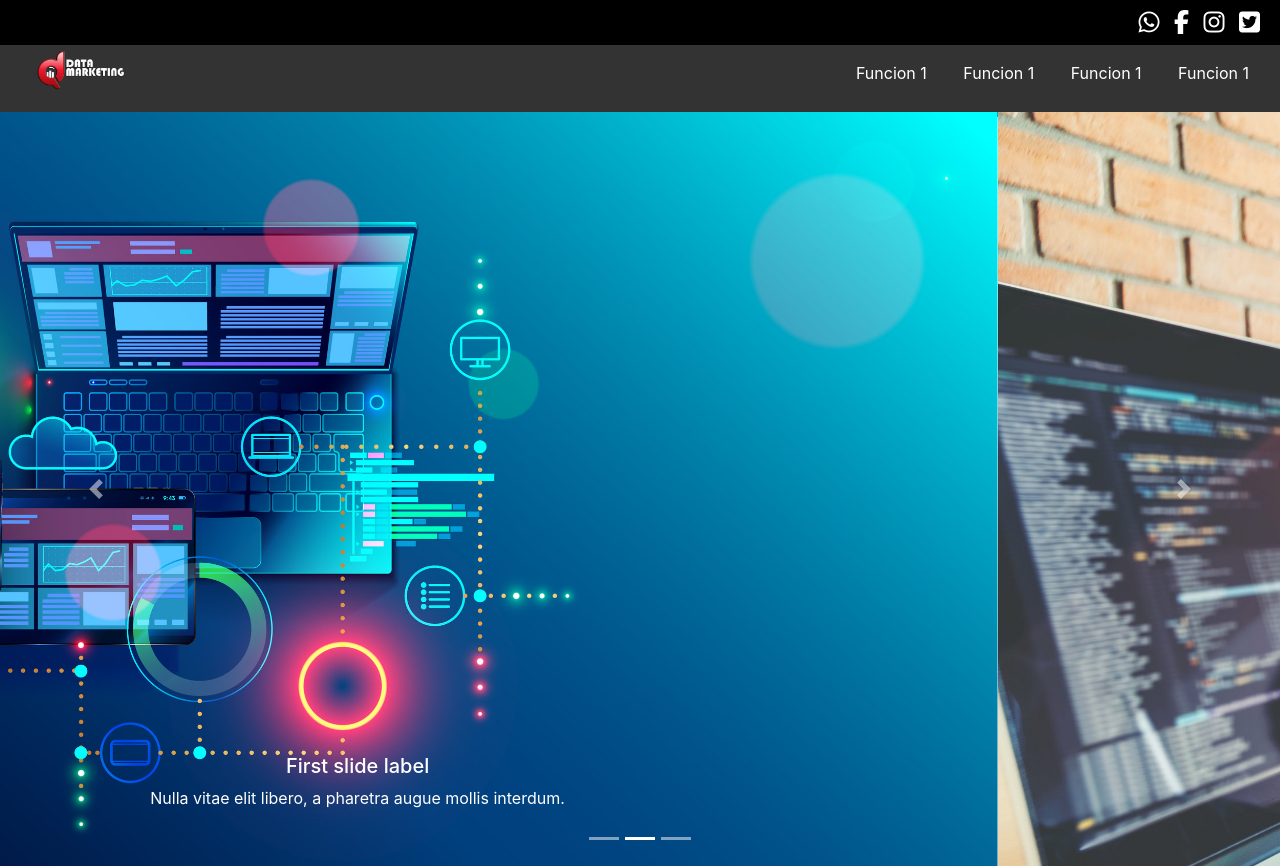
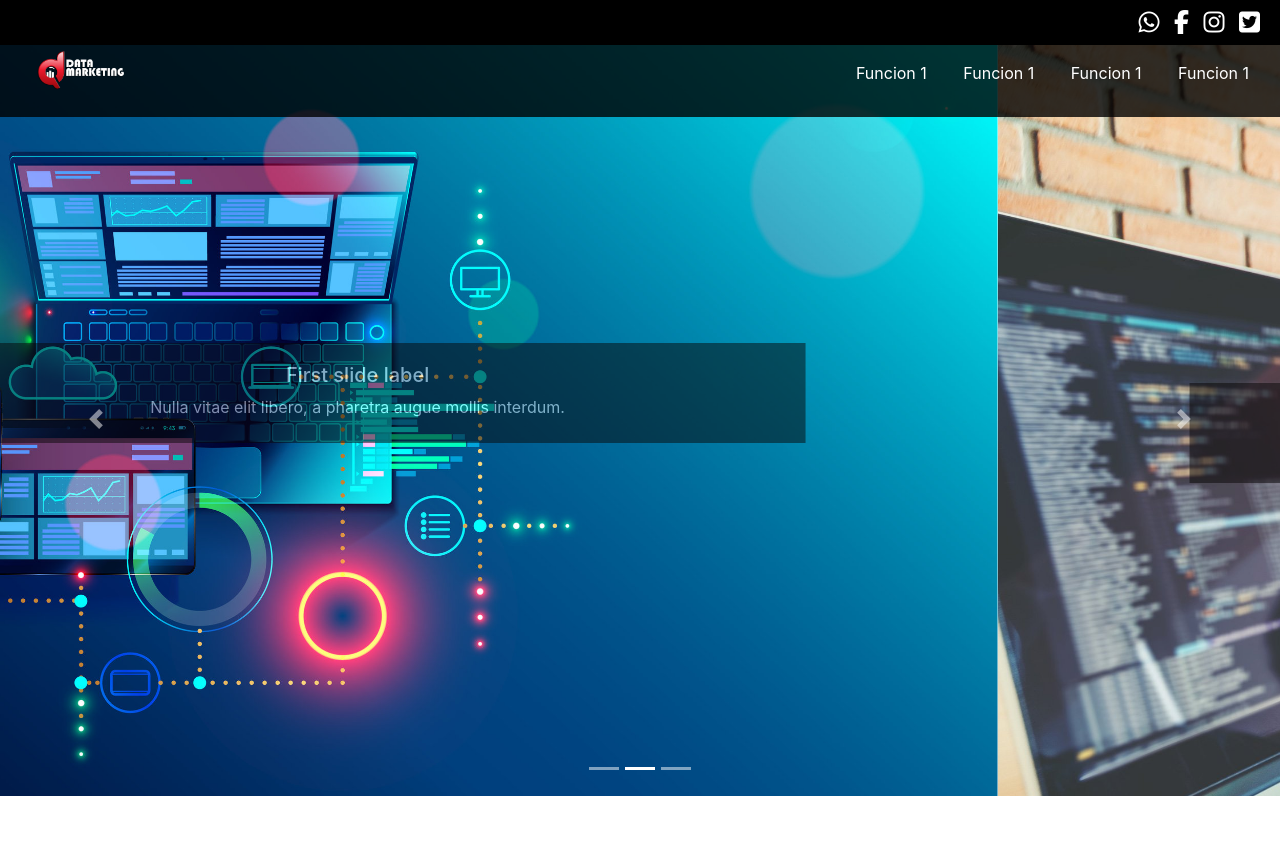
Before and after one commit to Pikuzt/DataMarketing, a plain HTML site: page index.html in a window 1280 px wide. After the commit the page ends 800 px from the top, so only its background shows below. Drawn offline with nearby package versions, Linux system fonts and the light colour scheme.

Commit message:
avances galeria

```diff
--- a/css/styles.sass
+++ b/css/styles.sass
@@ -1,3 +1,6 @@
+.menu
+    position: relative
+    z-index: 2
 .menu-social-networks
     background: #000
     padding: 0px 0px 0px 0px
@@ -36,7 +39,19 @@
 .galeria
     width: 100%
     height: 50%
-    margin-top: -5px
+    margin-top: -75px
 
 .top-galeria
     z-index: 2
+
+.datamarketing-posicion-center
+    position: absolute
+    top: 40%
+    z-index: 1
+
+
+
+.datamarketing-opacity
+    background: #080707
+    opacity: .5
+    height: 100px
--- a/index.html
+++ b/index.html
@@ -78,21 +78,22 @@
                       <div class="carousel-inner">
                         <div class="carousel-item active">
                           <img src="img/Desarollo WEB.jpg" class="d-block w-100" alt="...">
-                          <div class="carousel-caption d-none d-md-block">
+                          <div class="carousel-caption d-none d-md-block datamarketing-posicion-center datamarketing-opacity ">
+
                             <h5>First slide label</h5>
                             <p>Nulla vitae elit libero, a pharetra augue mollis interdum.</p>
                           </div>
                         </div>
                         <div class="carousel-item">
                           <img src="img/Desarrollo web 2.jpg" class="d-block w-100" alt="...">
-                          <div class="carousel-caption d-none d-md-block">
+                          <div class="carousel-caption d-none d-md-block datamarketing-posicion-center datamarketing-opacity">
                             <h5>Second slide label</h5>
                             <p>Lorem ipsum dolor sit amet, consectetur adipiscing elit.</p>
                           </div>
                         </div>
                         <div class="carousel-item">
                           <img src="img/Diseño Gráfico 2.jpg" class="d-block w-100" alt="...">
-                          <div class="carousel-caption d-none d-md-block">
+                          <div class="carousel-caption d-none d-md-block datamarketing-posicion-center datamarketing-opacity">
                             <h5>Third slide label</h5>
                             <p>Praesent commodo cursus magna, vel scelerisque nisl consectetur.</p>
                           </div>
```
Also changed, not shown: codigorespaldo.html (added, +14 -0 lines), ._codigorespaldo.html (added), css/styles.css, 3 other files.
